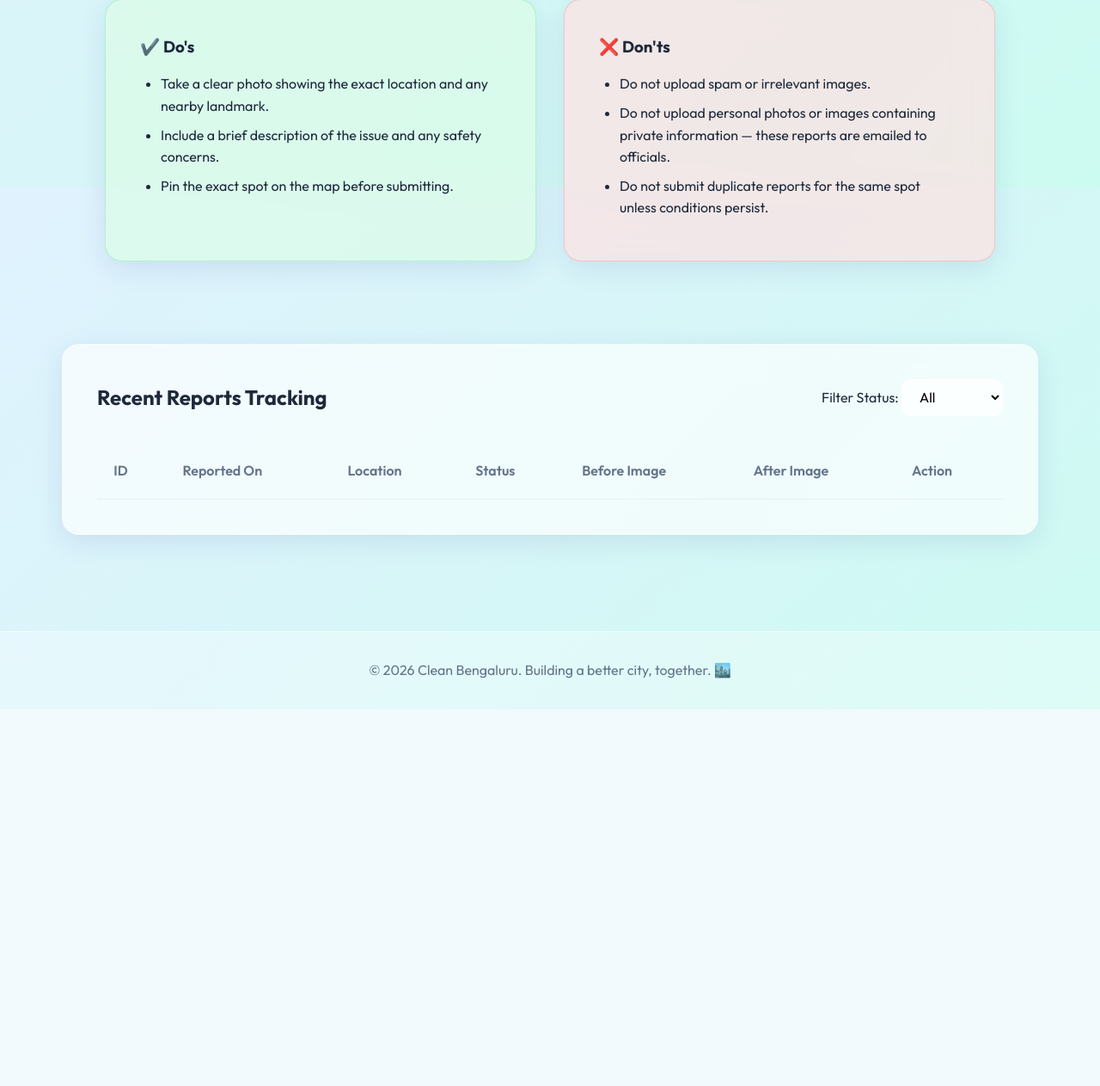
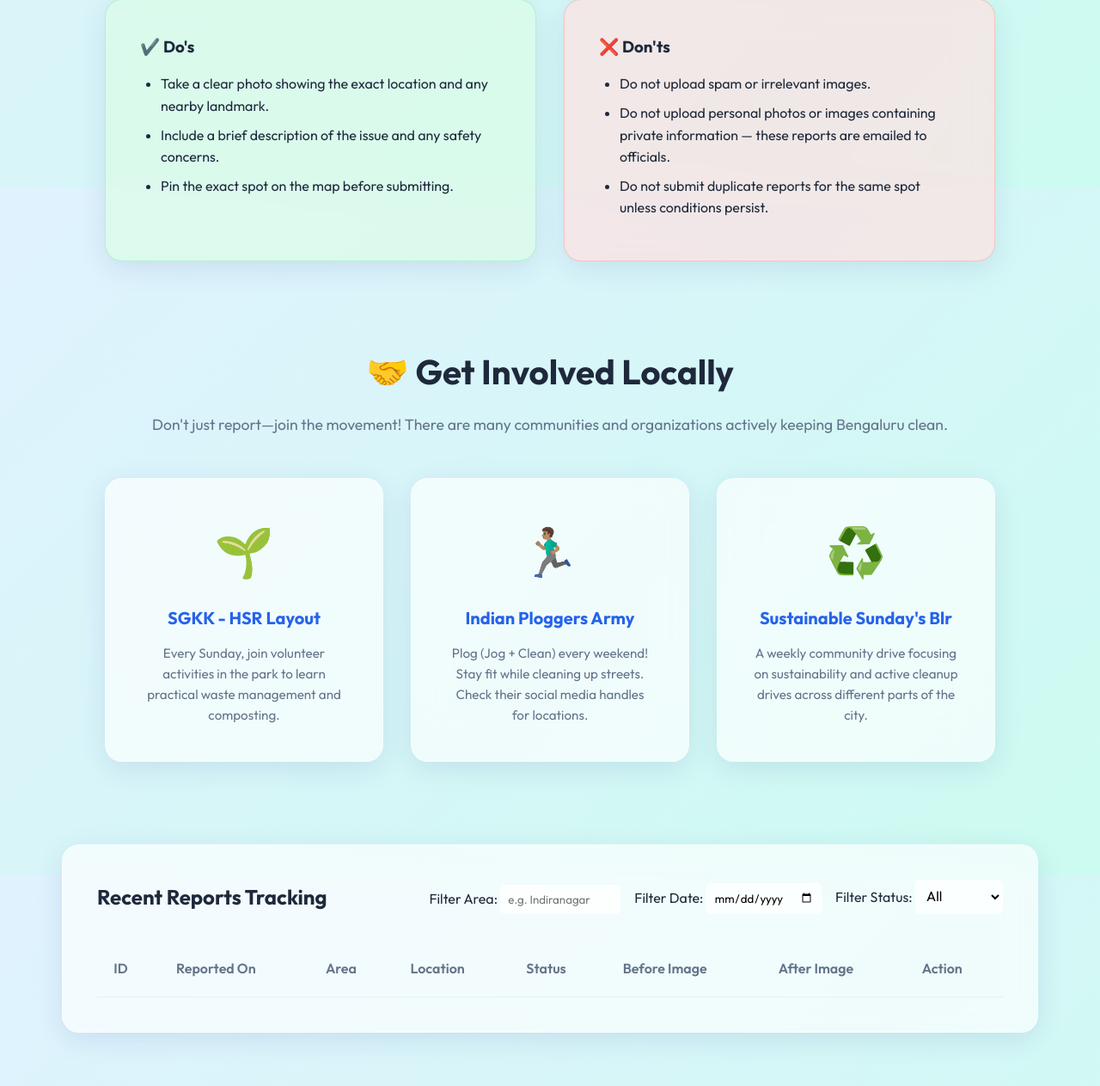
Before and after one commit to appu-ui/clean_bengaluru, a Flask app: page / in a window 1280 px wide. Shown: the part 2182-3445 px from the top of the page at 86% size. Before the commit the page ends 3007 px from the top, so only its background shows below. Run offline with Flask 3, Linux system fonts and the light colour scheme; lists and menus that the app fills with data are empty; some libraries are stand-ins or nearby versions.

Commit message:
Added auto area detection, UI refinements, and Get Involved section

```diff
--- a/app.py
+++ b/app.py
@@ -68,6 +68,7 @@ def create_report():
     lat = request.form.get('lat')
     lng = request.form.get('lng')
     description = request.form.get('description', '')
+    area = request.form.get('area', '')
 
     if not lat or not lng:
         return jsonify({'error': 'Missing coordinates'}), 400
@@ -81,6 +82,7 @@ def create_report():
         lng=float(lng),
         before_image=filename,
         description=description,
+        area=area,
         status='Pending'
     )
     db.session.add(new_report)
--- a/models.py
+++ b/models.py
@@ -9,6 +9,7 @@ class Report(db.Model):
     lng = db.Column(db.Float, nullable=False)
     before_image = db.Column(db.String(255), nullable=False)
     after_image = db.Column(db.String(255), nullable=True)
+    area = db.Column(db.String(255), nullable=True)
     description = db.Column(db.Text, nullable=True)
     status = db.Column(db.String(50), nullable=False, default='Pending')
     notification_level = db.Column(db.Integer, default=0) # 0: none, 1: 2 days, 2: 4 days, 3: 7+ days
@@ -22,6 +23,7 @@ class Report(db.Model):
             'lng': self.lng,
             'before_image': self.before_image,
             'after_image': self.after_image,
+            'area': self.area,
             'description': self.description,
             'status': self.status,
             'created_at': self.created_at.isoformat() + 'Z' if self.created_at else None,
--- a/static/css/style.css
+++ b/static/css/style.css
@@ -162,6 +162,52 @@ tr:hover td { background: rgba(255,255,255,0.3); }
 }
 @keyframes fadeIn { from { opacity: 0; transform: translateY(-10px); } to { opacity: 1; transform: translateY(0); } }
 
+.community-grid {
+    display: grid;
+    grid-template-columns: repeat(auto-fit, minmax(300px, 1fr));
+    gap: 2rem;
+}
+
+.community-card {
+    display: flex;
+    flex-direction: column;
+    align-items: center;
+    text-align: center;
+    text-decoration: none;
+    color: var(--text-main);
+    padding: 2.5rem;
+    transition: transform 0.3s, box-shadow 0.3s, background 0.3s;
+    border: 1px solid var(--glass-border);
+}
+
+.community-card:hover {
+    transform: translateY(-10px);
+    box-shadow: 0 20px 25px -5px rgba(0, 0, 0, 0.1), 0 10px 10px -5px rgba(0, 0, 0, 0.04);
+    background: rgba(255, 255, 255, 0.85);
+    border-color: var(--primary);
+}
+
+.community-icon {
+    font-size: 3.5rem;
+    margin-bottom: 1rem;
+    transition: transform 0.3s;
+}
+
+.community-card:hover .community-icon {
+    transform: scale(1.1);
+}
+
+.community-card h3 {
+    margin-bottom: 0.8rem;
+    color: var(--primary);
+    font-size: 1.25rem;
+}
+
+.community-card p {
+    color: var(--text-muted);
+    font-size: 0.95rem;
+}
+
 footer { text-align: center; padding: 2rem; color: var(--text-muted); background: rgba(255,255,255,0.3); border-top: 1px solid var(--glass-border); }
 
 @media (max-width: 900px) {
--- a/static/js/main.js
+++ b/static/js/main.js
@@ -1,11 +1,13 @@
 let map;
 let marker;
 let allMarkers = [];
+let geocoder;
 
 async function initMap() {
     // google maps is loaded async via inline script in head which adds it to window
     const { Map } = await google.maps.importLibrary("maps");
     const { AdvancedMarkerElement } = await google.maps.importLibrary("marker");
+    geocoder = new google.maps.Geocoder();
 
     const defaultLocation = { lat: 12.9716, lng: 77.5946 }; // Bengaluru
 
@@ -78,7 +80,23 @@ function updateFormCoords(lat, lng) {
 
     document.getElementById("form-lat").value = latitude;
     document.getElementById("form-lng").value = longitude;
-    document.getElementById("coords-display").innerText = `Lat: ${latitude.toFixed(5)}, Lng: ${longitude.toFixed(5)}`;
+    document.getElementById("coords-display").innerText = `Lat: ${latitude.toFixed(5)}, Lng: ${longitude.toFixed(5)}\nLocating area...`;
+
+    if (geocoder) {
+        geocoder.geocode({ location: { lat: latitude, lng: longitude } }, (results, status) => {
+            if (status === "OK" && results[0]) {
+                let areaName = results[0].formatted_address;
+                document.getElementById("coords-display").innerText = `📍 Map area located:\n(Lat: ${latitude.toFixed(4)}, Lng: ${longitude.toFixed(4)})`;
+
+                let areaInput = document.getElementById("area");
+                if (areaInput) {
+                    areaInput.value = areaName;
+                }
+            } else {
+                document.getElementById("coords-display").innerText = `Lat: ${latitude.toFixed(5)}, Lng: ${longitude.toFixed(5)}\n(Could not fetch area name)`;
+            }
+        });
+    }
 }
 
 async function fetchAndLogReports(AdvancedMarkerElement) {
@@ -134,15 +152,27 @@ async function fetchAndLogReports(AdvancedMarkerElement) {
 function renderTable(reports) {
     const tbody = document.querySelector("#reports-table tbody");
     tbody.innerHTML = "";
-    const filter = document.getElementById("status-filter").value;
+
+    const statusFilter = document.getElementById("status-filter").value;
+    const dateFilter = document.getElementById("date-filter").value;
+    const areaFilter = document.getElementById("area-filter").value.toLowerCase();
 
     reports.forEach(r => {
-        if (filter !== "All" && r.status !== filter) return;
+        if (statusFilter !== "All" && r.status !== statusFilter) return;
+
+        if (dateFilter) {
+            const reportDate = new Date(r.created_at).toISOString().split('T')[0];
+            if (reportDate !== dateFilter) return;
+        }
+
+        const areaText = (r.area || "").toLowerCase();
+        if (areaFilter && !areaText.includes(areaFilter)) return;
 
         const tr = document.createElement("tr");
         tr.innerHTML = `
             <td>#${r.id}</td>
             <td>${new Date(r.created_at).toLocaleDateString()}</td>
+            <td>${r.area || '-'}</td>
             <td>${r.lat.toFixed(4)}, ${r.lng.toFixed(4)}</td>
             <td><span class="badge ${r.status.toLowerCase()}">${r.status}</span></td>
             <td><a href="/static/uploads/${r.before_image}" target="_blank" class="action-link">View Image</a></td>
@@ -247,7 +277,9 @@ document.getElementById("btn-cancel-resolve").addEventListener("click", () => {
     document.getElementById("resolve-form").reset();
 });
 
-document.getElementById("status-filter").addEventListener("change", async () => {
-    const { AdvancedMarkerElement } = await google.maps.importLibrary("marker");
-    fetchAndLogReports(AdvancedMarkerElement);
+['status-filter', 'area-filter', 'date-filter'].forEach(id => {
+    document.getElementById(id).addEventListener("input", async () => {
+        const { AdvancedMarkerElement } = await google.maps.importLibrary("marker");
+        fetchAndLogReports(AdvancedMarkerElement);
+    });
 });
--- a/templates/index.html
+++ b/templates/index.html
@@ -18,6 +18,7 @@
                 <li><a href="#report-section">Report a Spot</a></li>
                 <li><a href="#how-it-works">How it Works</a></li>
                 <li><a href="#admin-section">Tracking</a></li>
+                <li><a href="#get-involved">🤝 Get Involved</a></li>
             </ul>
         </div>
     </nav>
@@ -54,6 +55,11 @@
                         <div class="form-group">
                             <label>Location coordinates</label>
                             <div class="coordinates-display" id="coords-display">Click on the map to select location</div>
+                        </div>
+
+                        <div class="form-group">
+                            <label for="area">Area / Locality *</label>
+                            <input type="text" id="area" name="area" placeholder="e.g. Koramangala 4th Block" required>
                         </div>
 
                         <div class="form-group">
@@ -137,17 +143,54 @@
             </div>
         </section>
 
+        <section id="get-involved" class="info-section">
+            <h2 class="section-title">🤝 Get Involved Locally</h2>
+            <p style="text-align: center; color: var(--text-muted); margin-top: -2rem; margin-bottom: 3rem; font-size: 1.1rem;">
+                Don't just report—join the movement! There are many communities and organizations actively keeping Bengaluru clean.
+            </p>
+            <div class="community-grid">
+                <!-- SGKK -->
+                <a href="https://hsrcitizenforum.in/swachagraha-kalika-kendra" target="_blank" class="community-card glass-card">
+                    <div class="community-icon">🌱</div>
+                    <h3>SGKK - HSR Layout</h3>
+                    <p>Every Sunday, join volunteer activities in the park to learn practical waste management and composting.</p>
+                </a>
+                <!-- Indian Ploggers Army -->
+                <a href="https://www.theindianploggersarmy.com/" target="_blank" class="community-card glass-card">
+                    <div class="community-icon">🏃🏽‍♂️</div>
+                    <h3>Indian Ploggers Army</h3>
+                    <p>Plog (Jog + Clean) every weekend! Stay fit while cleaning up streets. Check their social media handles for locations.</p>
+                </a>
+                <!-- Sustainable Sunday's Blr -->
+                <a href="https://www.instagram.com/sustainable_sundays_blr/" target="_blank" class="community-card glass-card">
+                    <div class="community-icon">♻️</div>
+                    <h3>Sustainable Sunday's Blr</h3>
+                    <p>A weekly community drive focusing on sustainability and active cleanup drives across different parts of the city.</p>
+                </a>
+            </div>
+        </section>
+
         <section id="admin-section" class="admin-section">
             <div class="glass-card">
                 <div class="admin-header">
                     <h2>Recent Reports Tracking</h2>
-                    <div class="filter-group">
-                        <label for="status-filter">Filter Status:</label>
-                        <select id="status-filter">
-                            <option value="All">All</option>
-                            <option value="Pending">Pending</option>
-                            <option value="Resolved">Resolved</option>
-                        </select>
+                    <div class="filter-group" style="display: flex; gap: 1rem; align-items: flex-end; flex-wrap: wrap;">
+                        <div>
+                            <label for="area-filter">Filter Area:</label>
+                            <input type="text" id="area-filter" placeholder="e.g. Indiranagar" style="padding: 0.5rem; border-radius: 6px; border: 1px solid rgba(255,255,255,0.6); background: rgba(255,255,255,0.8); width: 140px;">
+                        </div>
+                        <div>
+                            <label for="date-filter">Filter Date:</label>
+                            <input type="date" id="date-filter" style="padding: 0.5rem; border-radius: 6px; border: 1px solid rgba(255,255,255,0.6); background: rgba(255,255,255,0.8);">
+                        </div>
+                        <div>
+                            <label for="status-filter">Filter Status:</label>
+                            <select id="status-filter" style="padding: 0.5rem; border-radius: 6px; border: 1px solid rgba(255,255,255,0.6); background: rgba(255,255,255,0.8);">
+                                <option value="All">All</option>
+                                <option value="Pending">Pending</option>
+                                <option value="Resolved">Resolved</option>
+                            </select>
+                        </div>
                     </div>
                 </div>
                 <div class="table-responsive">
@@ -156,6 +199,7 @@
                             <tr>
                                 <th>ID</th>
                                 <th>Reported On</th>
+                                <th>Area</th>
                                 <th>Location</th>
                                 <th>Status</th>
                                 <th>Before Image</th>
```
Also changed, not shown: migrate.py (added, +11 -0 lines).
